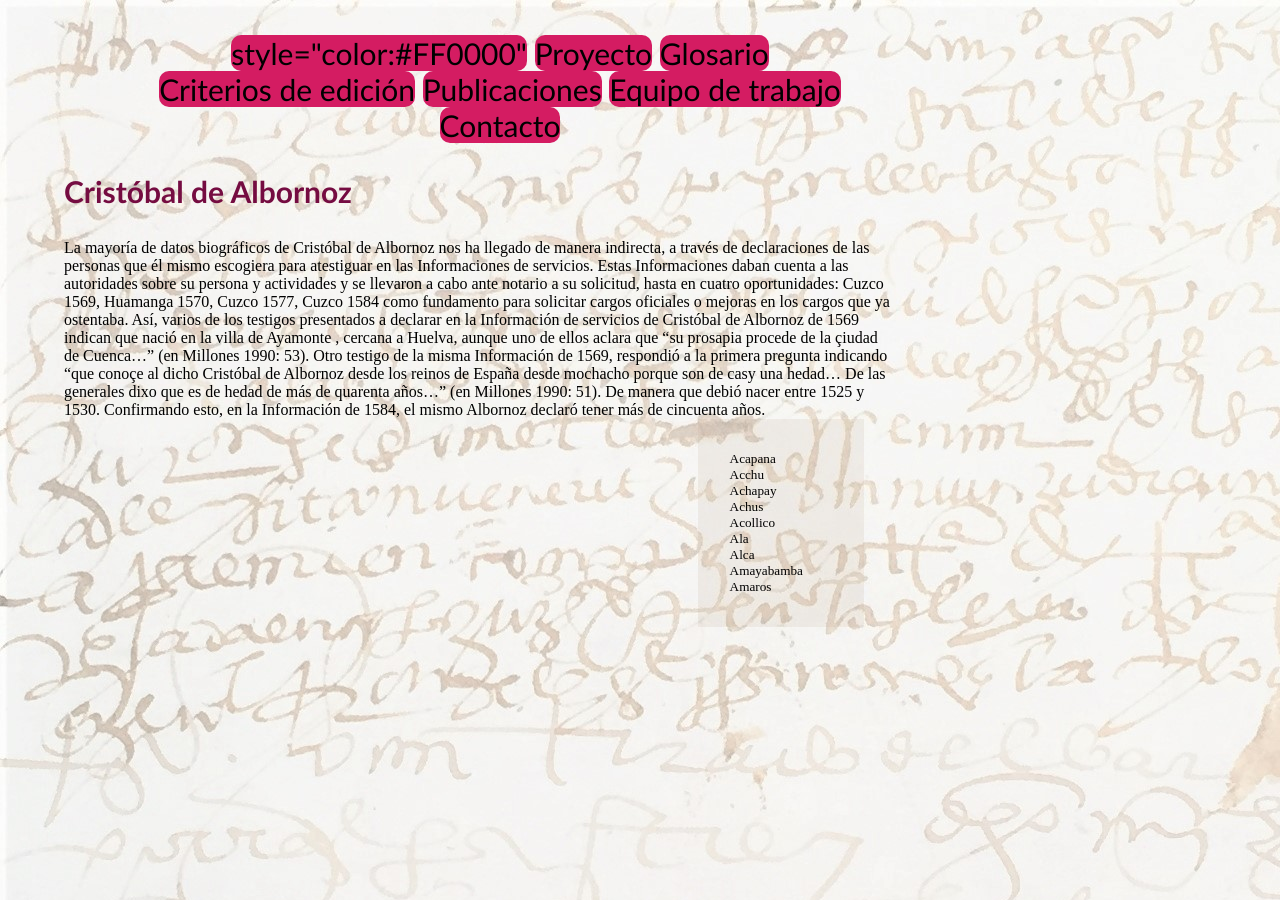
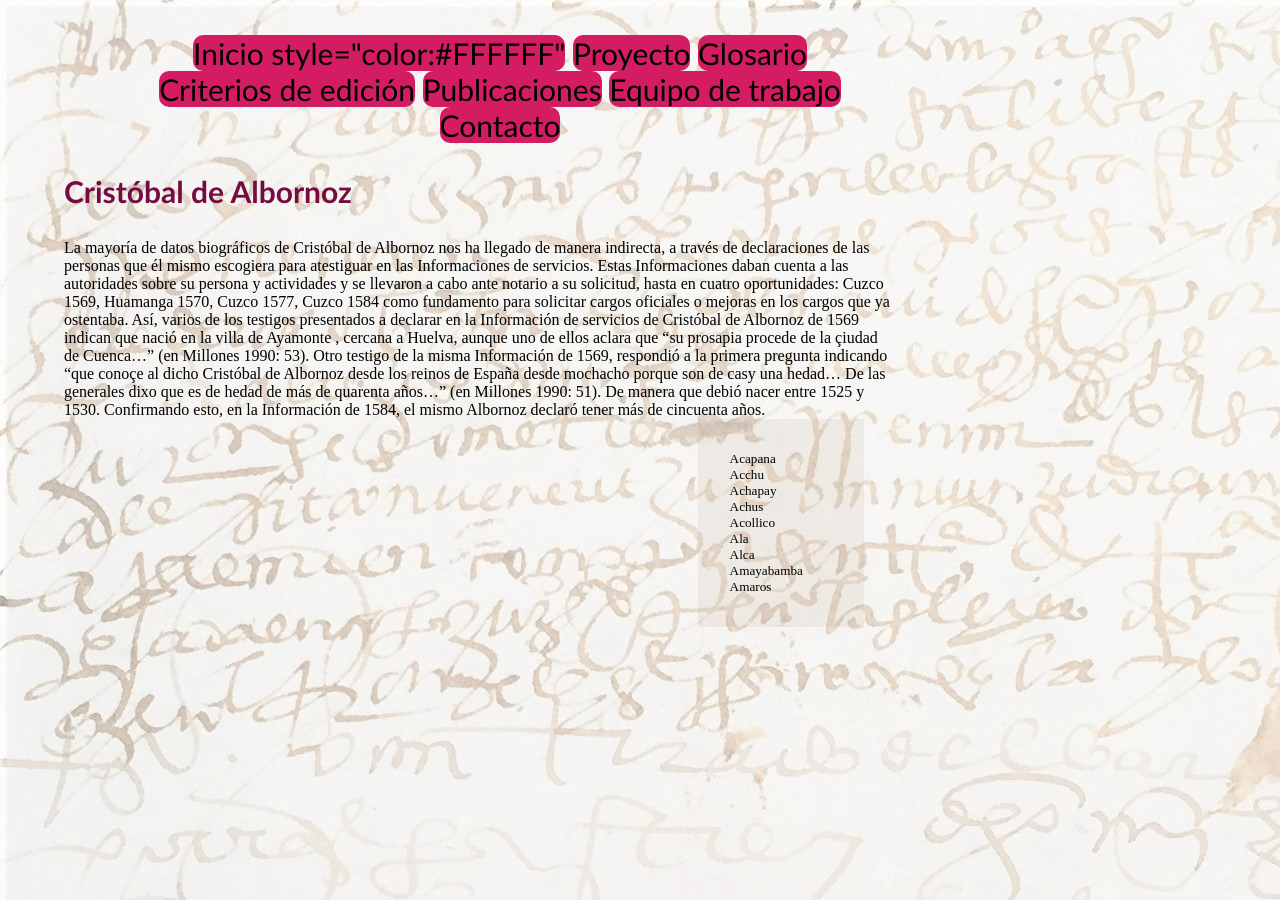
Before and after one commit to glosascroniquenses/glosascroniquenses.github.io, a Jekyll site: the page built from glosario/autores/cronista1.html, in a window 1280 px wide. Built offline with Jekyll 4.4.1, drawn with Linux system fonts in a browser that asks for light colours.

Commit message:
Update cronista1.html

```diff
--- a/glosario/autores/cronista1.html
+++ b/glosario/autores/cronista1.html
@@ -13,7 +13,7 @@ layout: default
 
 		<nav>
     		<ul>
-        		<li><a href="/Inicio"> style="color:#FF0000"</a></li>
+        		<li><a href="/Inicio"> Inicio style="color:#FFFFFF"</a></li>
 	        	<li><a href="/proyecto">Proyecto</a></li>
         		<li><a href="/glosario">Glosario</a></li>
         		<li><a href="/edicion">Criterios de edición</a></li>
```
